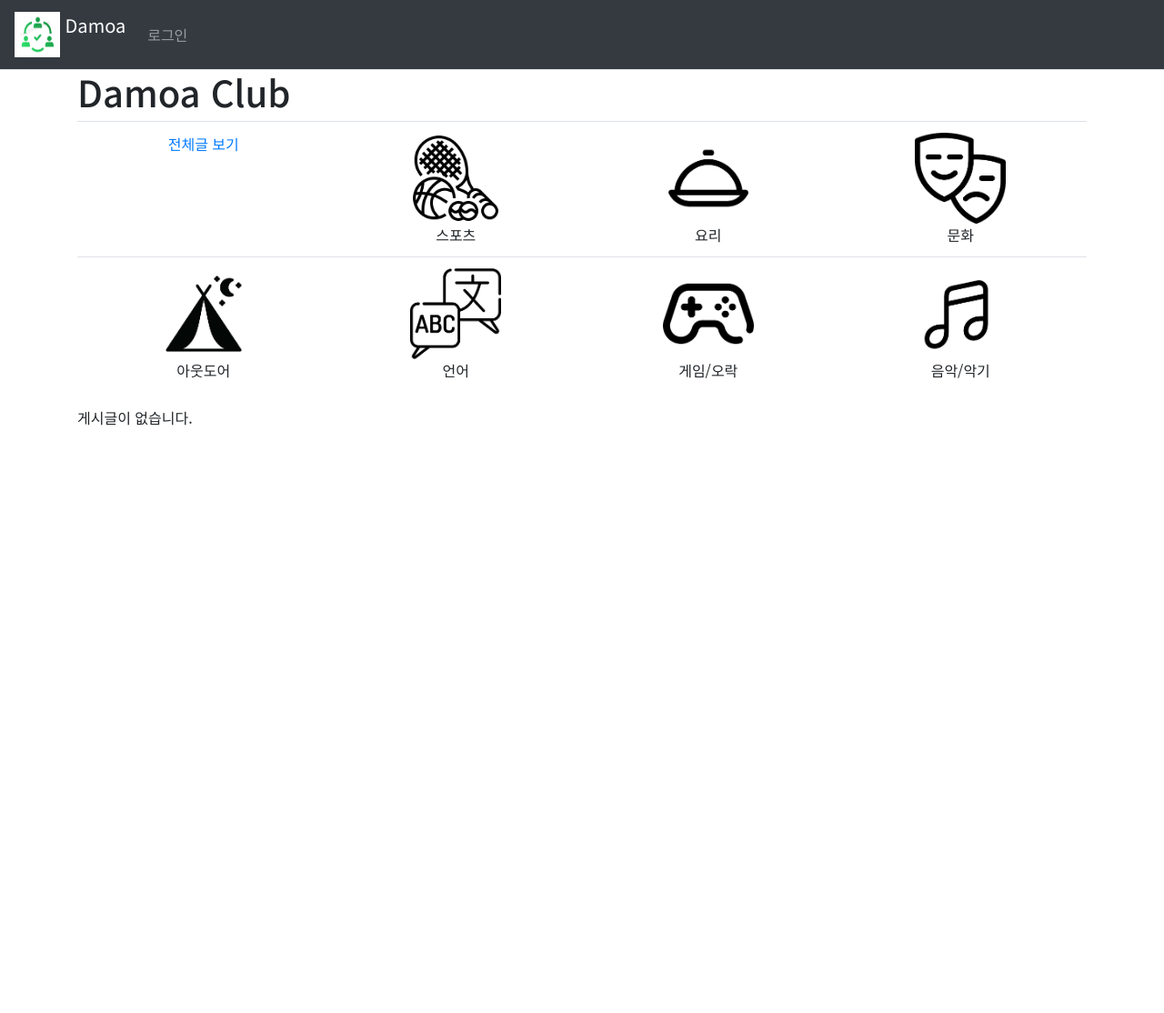
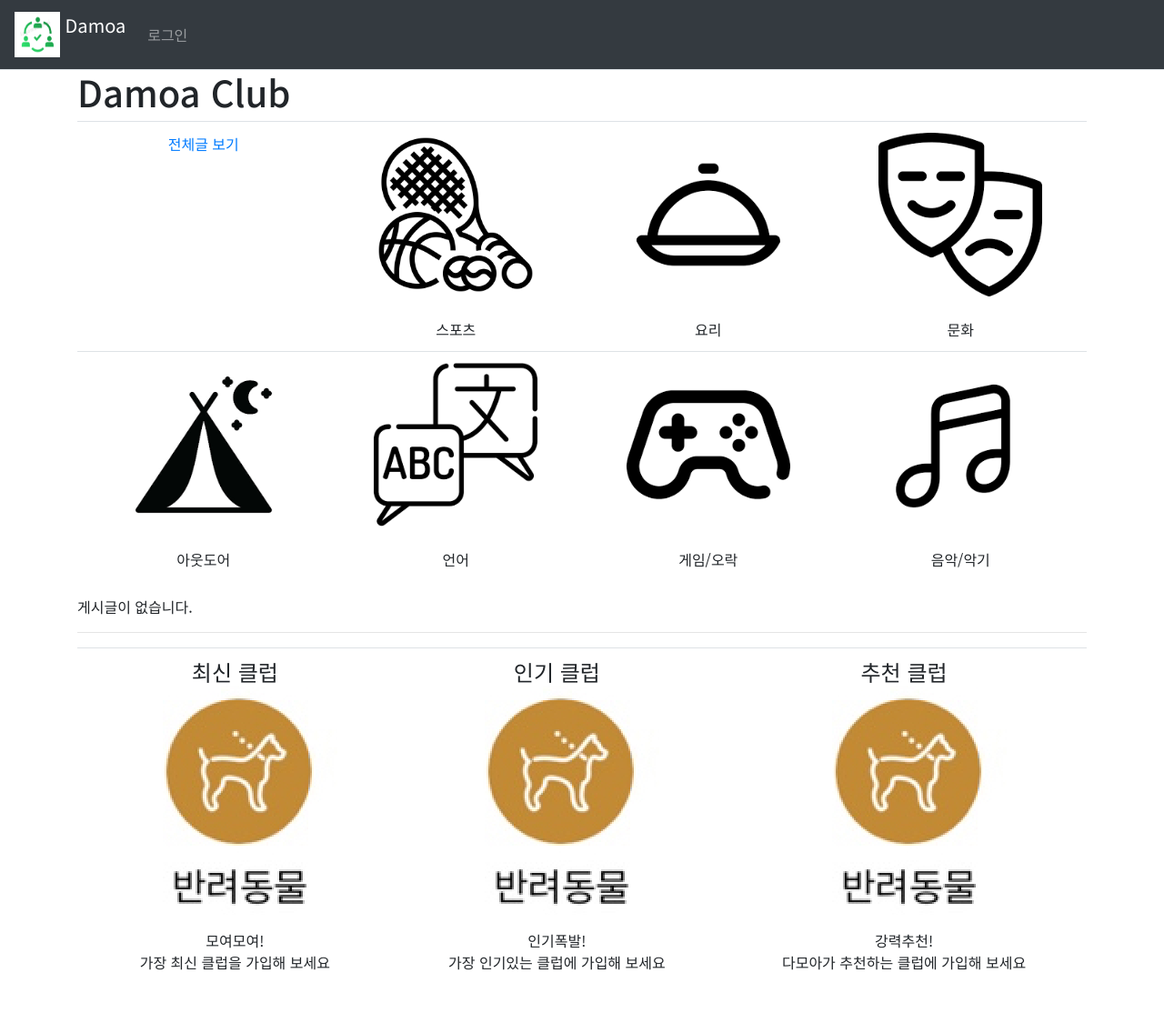
Before and after one commit to IoT-1st-Team-Project/DAMOA, a Django app: page /main/ in a window 1280 px wide. Shown: the whole page at 91% size. Before the commit the page ends 468 px from the top, so only its background shows below. Run offline with Django 4.2, Linux system fonts and the light colour scheme; data that the repository does not hold is empty; parts of the project's set-up code (start-up, migrations or seed data) failed here and were passed over; some libraries are stand-ins or nearby versions.

Commit message:
Kh s (#26)
* branch test

* KH 3/13 13:00

* KH 3/13 13:11

* KH 3/13 17:40

* Delete forms.cpython-311.pyc

* Delete signup.html

* KH 3/13 18:10

* KH 3/13 18:12

* KH 3/13 22:00

```diff
--- a/templates/base.html
+++ b/templates/base.html
@@ -19,7 +19,7 @@
     <nav class="navbar navbar-expand-lg navbar-dark bg-dark border-bottom">
       <!-- 그림 Logo + Damoa -->
       <a class="navbar-brand" href="{% url 'main:index' %}">
-        <img src="{% static 'img/damoa logo.png' %}" width="50" height="50" class="d-inline-block align-top" alt="Logo">
+        <img src="{% static 'img/damoa logo.png' %}" width="50px" height="50px" class="d-inline-block align-top" alt="Logo">
         <!-- <img src="static/img/damoa.png" alt="Logo" style="width:40px;"> -->
         Damoa
       </a>
@@ -30,16 +30,16 @@
       </button>
 
       <!-- Navbar links -->
-      <div class="collapse navbar-collapse flex-grow-0" align="right" id="navbarNav">
+      <div class="collapse navbar-collapse flex-grow-0" id="navbarNav">
         <ul class="navbar-nav">
-          <li class="nav-item ">
+          <li class="nav-item">
             {% if user.is_authenticated %}
-              <a class="nav-link" href="{% url 'common:logout' %}">
+              <a class="nav-link justify-content-end" href="{% url 'common:logout' %}">
                 {{ user.name }}
                 (로그아웃)
               </a>
             {% else %}
-              <a class="nav-link" href="{% url 'common:login' %}">로그인</a>
+              <a class="nav-link justify-content-end" href="{% url 'common:login' %}">로그인</a>
             {% endif %}
           </li>
         </ul>
--- a/templates/main/main.html
+++ b/templates/main/main.html
@@ -1,63 +1,104 @@
 {% extends 'base.html' %}
 {% load static %}
 
-{% block content %}
 <style>
-    .club {
-      width: 100px;
-      height: 100px;
+  .table{
+    width: 1400px;
+    height : 600px;
   }
+
+  .row{
+    width: 1600px;
+  }
+
+  .icon-box{
+    width: 400px;
+    height: 280px;
+    box-shadow: 2px 2px 12px 2px black;
+  }
+
+  .title {
+    text-align: center;
+  }
+
+  .img{
+    display: block;
+    margin: auto;
+    height: 120px;
+  }
+
+  .description{
+    text-align: center;
+  }
+
 </style>
 
+{% block content %}
   <div class="container">
     <h1>Damoa Club</h1>
 
     <table class="table">
-
       <thead></thead>
-      <tbody align="center">
-        <a>
+      <tbody style="text-align: center;">
+      <tr>
         <td>
-            <a href="{% url 'main:board_list'%}">
-              전체글 보기</a>
+          <a class="club-link" href="{% url 'main:board_list'%}">전체글 보기</a>
         </td>
 
+        <td>
+          <a href="#" style="display: block;">
+            <img src="{% static 'img/gallery/sports.png' %}" style="width: 180px; height: auto;">
           </a>
+          <br>스포츠
         </td>
+
         <td>
-        <a href="#">
-          <img class="club" src={% static 'img/gallery/sports.png' %}></a><br>스포츠
+          <a href="#" style="display: block;">
+            <img class="club" src="{% static 'img/gallery/cook.png' %}" style="width: 180px; height: auto;">
+          </a>
+          <br>요리
         </td>
+
         <td>
-        <a href="#">
-          <img class="club" src={% static 'img/gallery/cook.png' %}></a><br>요리
-      </td>
-      <td>
-        <a href="#">
-          <img class="club" src={% static 'img/gallery/culture.png' %}></a><br>문화
+          <a href="#" style="display: block;">
+            <img class="club" src="{% static 'img/gallery/culture.png' %}" style="width: 180px; height: auto;">
+          </a>
+          <br>문화
         </td>
       </tr>
       <tr>
         <td>
-        <a href="#">
-          <img class="club" src={% static 'img/gallery/outdoor.png' %}></a><br>아웃도어
+          <a href="#" style="display: block;">
+            <img class="club" src="{% static 'img/gallery/outdoor.png' %}" style="width: 180px; height: auto;">
+          </a>
+          <br>아웃도어
         </td>
+
         <td>
-        <a href="#">
-          <img class="club" src={% static 'img/gallery/language.png' %}></a><br>언어
+          <a href="#" style="display: block;">
+            <img class="club" src="{% static 'img/gallery/language.png' %}" style="width: 180px; height: auto;">
+          </a>
+          <br>언어
         </td>
+
         <td>
-        <a href="#">
-          <img class="club" src={% static 'img/gallery/game.png' %}></a><br>게임/오락
+          <a href="#" style="display: block;">
+            <img class="club" src="{% static 'img/gallery/game.png' %}" style="width: 180px; height: auto;">
+          </a>
+          <br>게임/오락
         </td>
+
         <td>
-        <a href="#">
-          <img class="club" src={% static 'img/gallery/music.png' %}></a><br>음악/악기
+          <a href="#" style="display: block;">
+            <img class="club" src="{% static 'img/gallery/music.png' %}" style="width: 180px; height: auto;">
+          </a>
+          <br>음악/악기
         </td>
       </tr>
       </tbody>
     </table>
 
+  <div>
   {% if club_list %}
     <ul>
       {%for club in club_list%}
@@ -69,6 +110,40 @@
   {%else%}
     게시글이 없습니다.
   {%endif%}
+  </div>
+
+  <hr style="color: black; size: 3px;">
   <!--카테고리-->
+
+    <table class="table" style="text-align: center;">
+      <td>
+      <div>
+        <div class="icon-box">
+          <h4>최신 클럽<br><a href="" style="display: block;"><img src="{% static 'img/pet.png' %}"></a></h4>
+          <p></p>
+          <p>모여모여!<br>가장 최신 클럽을 가입해 보세요</p>
         </div>
+      </div>
+      </td>
+
+      <td>
+      <div>
+        <div class="icon-box">
+          <h4>인기 클럽<br><a href="" style="display: block;"><img src="{% static 'img/pet.png' %}"></a></h4>
+          <p></p>
+          <p>인기폭발!<br>가장 인기있는 클럽에 가입해 보세요</p>
+        </div>
+      </div>
+      </td>
+
+      <td>
+      <div>
+        <div class="icon-box">
+          <h4>추천 클럽<br><a href="" style="display: block;"><img src="{% static 'img/pet.png' %}"></a></h4>
+          <p></p>
+          <p>강력추천!<br>다모아가 추천하는 클럽에 가입해 보세요</p>
+        </div>
+      </div>
+      </td>
+    </table>
 {% endblock %}
```
Also changed, not shown: templates/main/index.html (+7 -8 lines), db.sqlite3. Lines whose indentation alone changed are shown as unchanged.
